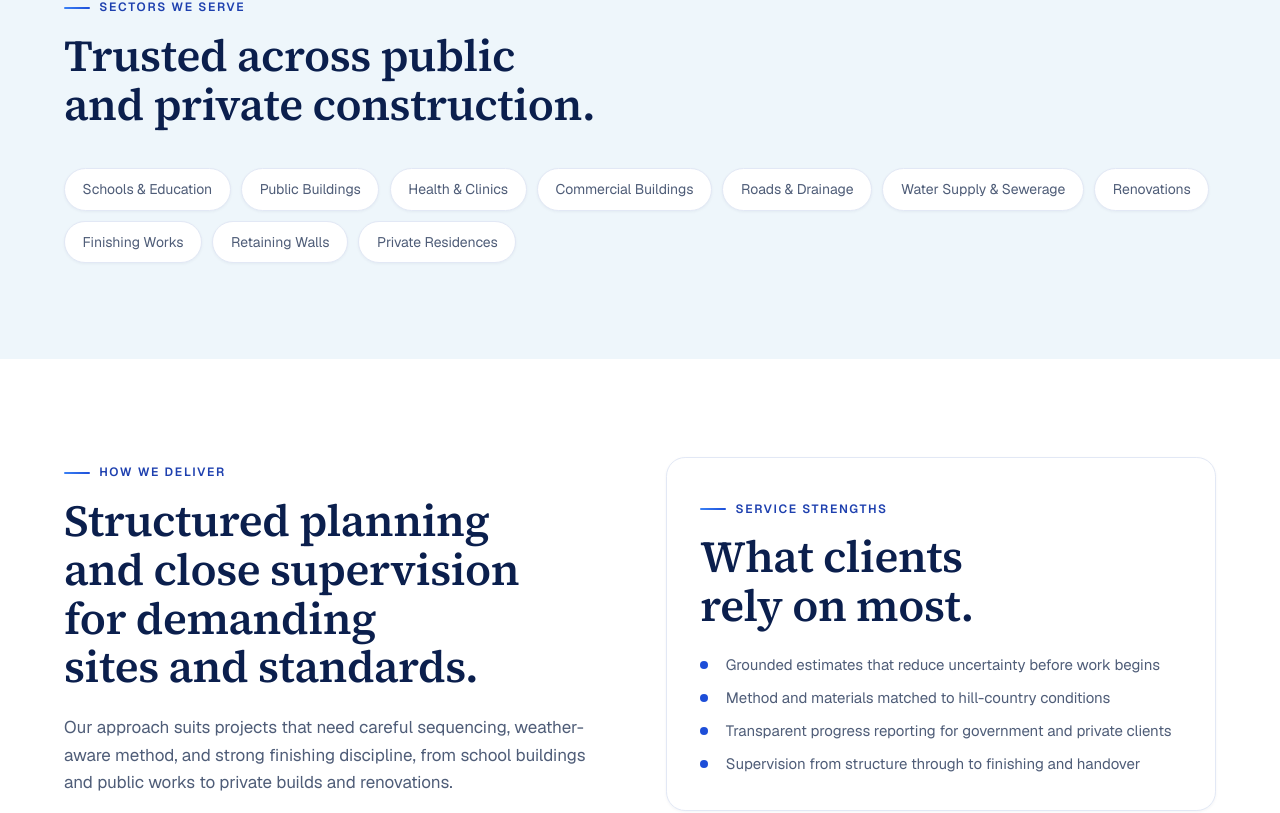
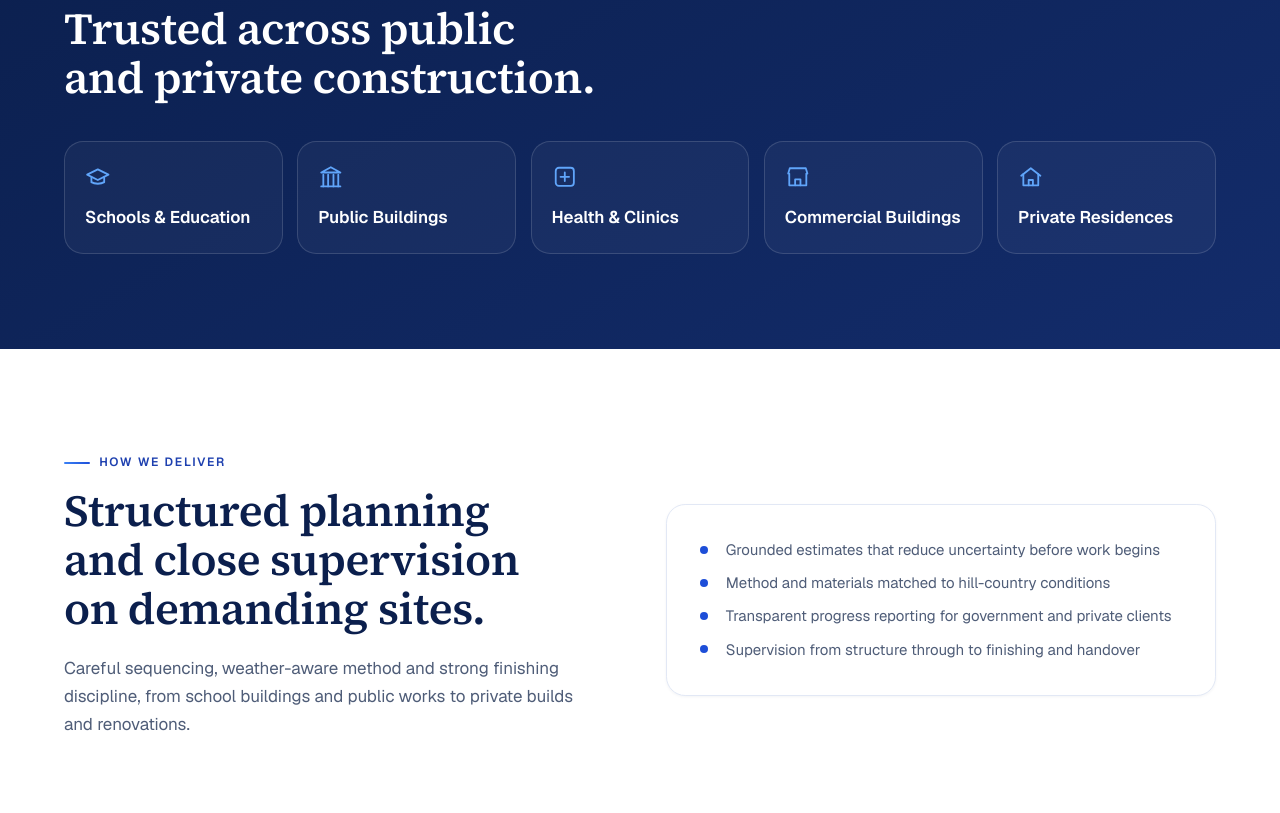
Before and after one commit to RizAhd/Bluemoon-Private-limited-Website, a Next.js app: page /services in a window 1280 px wide. Shown: the part 1747-2560 px from the top of the page. Built offline with nearby package versions, Linux system fonts and the light colour scheme.

Commit message:
feat(services): service cards with anchors, five sector tiles on navy, trimmed delivery card

```diff
--- a/app/globals.css
+++ b/app/globals.css
@@ -1377,25 +1377,57 @@ p {
   font-weight: 600;
   text-decoration: none;
 }
-.sector-strip {
-  display: flex;
-  flex-wrap: wrap;
-  gap: 0.65rem;
-}
-.sector-chip {
-  padding: 0.55rem 1.1rem;
-  border-radius: 999px;
-  border: 1px solid var(--color-line);
-  background: var(--color-white);
-  font-size: var(--text-sm);
-  color: var(--color-muted);
-  box-shadow: var(--shadow-xs);
-  transition: transform var(--transition), border-color var(--transition), color var(--transition);
-}
-.sector-chip:hover {
-  transform: translateY(-2px);
-  border-color: var(--color-royal);
-  color: var(--color-royal-text);
+.sector-grid {
+  list-style: none;
+  margin: 0;
+  padding: 0;
+  display: grid;
+  grid-template-columns: repeat(5, minmax(0, 1fr));
+  gap: 0.9rem;
+}
+.sector-tile {
+  display: flex;
+  flex-direction: column;
+  gap: 0.9rem;
+  padding: 1.35rem 1.25rem;
+  border: 1px solid rgba(255, 255, 255, 0.14);
+  border-radius: var(--radius-md);
+  background: rgba(255, 255, 255, 0.04);
+  font-weight: 600;
+  color: #fff;
+}
+.sector-tile__icon {
+  width: 1.6rem;
+  height: 1.6rem;
+  color: var(--color-royal-bright);
+}
+@media (max-width: 1080px) {
+  .sector-grid {
+    gap: 0.6rem;
+  }
+  .sector-tile {
+    padding: 1.1rem 0.9rem;
+    font-size: var(--text-sm);
+  }
+}
+/* phones: one swipeable row */
+@media (max-width: 620px) {
+  .sector-grid {
+    display: flex;
+    overflow-x: auto;
+    scroll-snap-type: x mandatory;
+    margin-inline: calc(-1 * var(--gutter));
+    padding-inline: var(--gutter);
+    scroll-padding-inline: var(--gutter);
+    scrollbar-width: none;
+  }
+  .sector-grid::-webkit-scrollbar {
+    display: none;
+  }
+  .sector-tile {
+    flex: 0 0 9.5rem;
+    scroll-snap-align: start;
+  }
 }
 .signature {
   font-weight: 600;
--- a/app/services/page.tsx
+++ b/app/services/page.tsx
@@ -3,6 +3,7 @@ import { ServicesFeature } from "@/components/ServicesFeature";
 import { CtaBand } from "@/components/CtaBand";
 import { services } from "@/lib/services";
 import { sectors } from "@/lib/sectors";
+import { Icon } from "@/components/Icon";
 import { breadcrumbJsonLd, pageMetadata } from "@/lib/seo";
 import { JsonLd } from "@/components/JsonLd";
 import { PageHero } from "@/components/PageHero";
@@ -26,30 +27,28 @@ export default function ServicesPage() {
         actions={["quote", "projects"]}
       />
 
-      <section className="section">
+      <section className="section section--alt">
         <div className="container">
           <SectionHeading
             eyebrow="Service Portfolio"
             title="Practical capability across building and civil works."
-            text="Whether leading a full build or a focused phase, we stay measured, responsive, and closely coordinated around the realities of each site."
+            text="A full build or a focused phase, planned around the realities of each site."
           />
           <ServicesFeature items={services} />
         </div>
       </section>
 
-      <section className="section section--soft">
+      <section className="section section--dark sectors-band">
         <div className="container">
-          <SectionHeading
-            eyebrow="Sectors We Serve"
-            title="Trusted across public and private construction."
-          />
-          <div className="sector-strip">
+          <SectionHeading eyebrow="Sectors We Serve" title="Trusted across public and private construction." />
+          <ul className="sector-grid" data-reveal>
             {sectors.map((sector) => (
-              <span className="sector-chip" key={sector}>
-                {sector}
-              </span>
+              <li className="sector-tile" key={sector.label}>
+                <Icon name={sector.icon} className="sector-tile__icon" />
+                {sector.label}
+              </li>
             ))}
-          </div>
+          </ul>
         </div>
       </section>
 
@@ -57,16 +56,13 @@ export default function ServicesPage() {
         <div className="container split-layout split-layout--balanced">
           <div className="split-layout__content" data-reveal>
             <p className="eyebrow">How We Deliver</p>
-            <h2>Structured planning and close supervision for demanding sites and standards.</h2>
+            <h2>Structured planning and close supervision on demanding sites.</h2>
             <p>
-              Our approach suits projects that need careful sequencing, weather-aware method, and
-              strong finishing discipline, from school buildings and public works to private builds
-              and renovations.
+              Careful sequencing, weather-aware method and strong finishing discipline, from school
+              buildings and public works to private builds and renovations.
             </p>
           </div>
           <article className="surface-card" data-reveal>
-            <p className="eyebrow">Service Strengths</p>
-            <h2>What clients rely on most.</h2>
             <ul className="feature-list">
               <li>Grounded estimates that reduce uncertainty before work begins</li>
               <li>Method and materials matched to hill-country conditions</li>
--- a/components/Icon.tsx
+++ b/components/Icon.tsx
@@ -21,6 +21,11 @@ const paths: Record<string, string> = {
     '<path d="M3.6 20.4 5 16.3A8.6 8.6 0 1 1 8 19.3Z"/><path d="M9.3 8.4c.3-.4.6-.5.9-.5h.5c.2 0 .4.1.5.4l.7 1.6c.1.2 0 .5-.1.7l-.5.6c-.1.1-.1.3 0 .5a7 7 0 0 0 2.5 2.4c.2.1.4.1.5 0l.6-.6c.2-.1.4-.2.6-.1l1.6.7c.3.1.4.3.4.5v.5c0 .3-.2.7-.6.9-.7.3-1.6.4-2.7 0a8.3 8.3 0 0 1-4.6-4.6c-.4-1.1-.3-2 0-2.6Z"/>',
   mail: '<path d="M4 5h16v14H4z"/><path d="m4 7 8 6 8-6"/>',
   map: '<path d="M12 21s6-5.2 6-11a6 6 0 1 0-12 0c0 5.8 6 11 6 11Z"/><circle cx="12" cy="10" r="2.3"/>',
+  school: '<path d="M22 10 12 5 2 10l10 5 10-5Z"/><path d="M6 12v5c3 2 9 2 12 0v-5"/>',
+  landmark: '<path d="M3 21h18"/><path d="M5 21V10M9.5 21V10M14.5 21V10M19 21V10"/><path d="M12 3 3 8h18l-9-5Z"/>',
+  health: '<rect x="3.5" y="3.5" width="17" height="17" rx="3"/><path d="M12 8v8M8 12h8"/>',
+  store: '<path d="M3 9l1.5-5h15L21 9"/><path d="M4 9v11h16V9"/><path d="M9.5 20v-5.5h5V20"/>',
+  home: '<path d="M3 11 12 4l9 7"/><path d="M5 9.5V20h14V9.5"/><path d="M10 20v-5h4v5"/>',
 };
 
 export function Icon({ name, className }: { name: string; className?: string }) {
--- a/lib/sectors.ts
+++ b/lib/sectors.ts
@@ -1,12 +1,8 @@
-export const sectors: string[] = [
-  "Schools & Education",
-  "Public Buildings",
-  "Health & Clinics",
-  "Commercial Buildings",
-  "Roads & Drainage",
-  "Water Supply & Sewerage",
-  "Renovations",
-  "Finishing Works",
-  "Retaining Walls",
-  "Private Residences",
+// Client sectors (the service list already covers works such as roads, drainage and renovation).
+export const sectors: { label: string; icon: string }[] = [
+  { label: "Schools & Education", icon: "school" },
+  { label: "Public Buildings", icon: "landmark" },
+  { label: "Health & Clinics", icon: "health" },
+  { label: "Commercial Buildings", icon: "store" },
+  { label: "Private Residences", icon: "home" },
 ];
```
